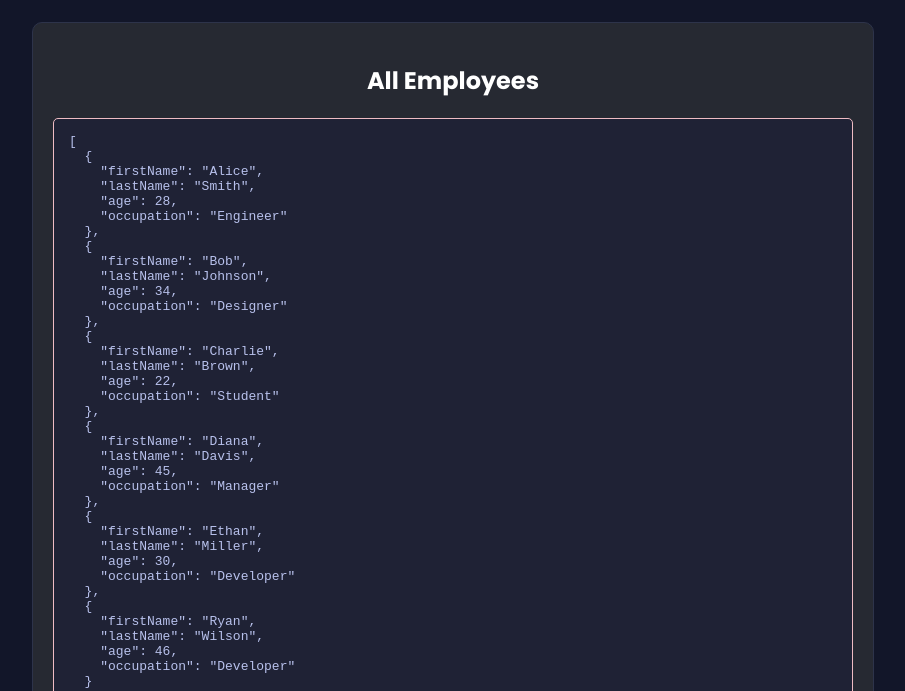
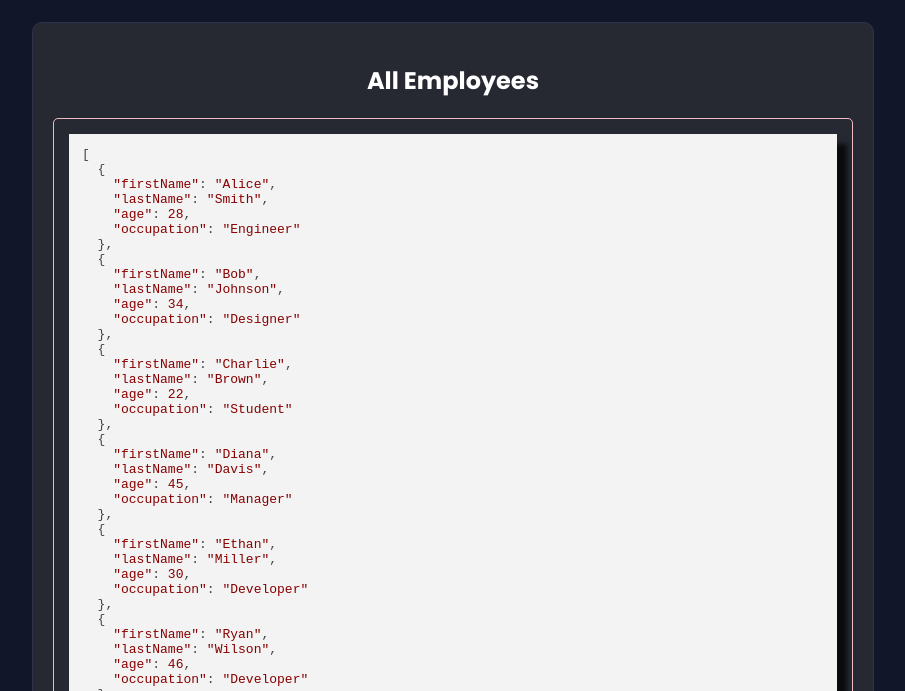
Before and after one commit to RW2023/JavaScriptPractice, a website: page index.html in a window 1280 px wide. Shown: the part 109-800 px from the top of the page, without its empty margins (187-1092 px from the left). Drawn offline with nearby package versions, Linux system fonts and the light colour scheme.

Commit message:
install jshighlight configure import scripts in index.html configure import scripts in app.js style the code

```diff
--- a/app.js
+++ b/app.js
@@ -28,25 +28,37 @@ document.addEventListener('DOMContentLoaded', () => {
 
   displayElement.innerHTML = '<h2>All Employees</h2>';
   displayElement.innerHTML +=
-    '<pre>' + JSON.stringify(employees, null, 2) + '</pre>';
+    '<pre><code class="language-javascript">' +
+    JSON.stringify(employees, null, 2) +
+    '</code></pre>';
 
   displayElement.innerHTML += '<h2>Junior Employees</h2>';
   displayElement.innerHTML +=
-    '<pre>' + JSON.stringify(junior, null, 2) + '</pre>';
+    '<pre><code class="language-javascript">' +
+    JSON.stringify(junior, null, 2) +
+    '</code></pre>';
 
   displayElement.innerHTML += '<h2>Mid-Level Employees</h2>';
   displayElement.innerHTML +=
-    '<pre>' + JSON.stringify(midLevel, null, 2) + '</pre>';
+    '<pre><code class="language-javascript">' +
+    JSON.stringify(midLevel, null, 2) +
+    '</code></pre>';
 
   displayElement.innerHTML += '<h2>Senior Employees</h2>';
   displayElement.innerHTML +=
-    '<pre>' + JSON.stringify(senior, null, 2) + '</pre>';
+    '<pre><code class="language-javascript">' +
+    JSON.stringify(senior, null, 2) +
+    '</code></pre>';
 
   displayElement.innerHTML += '<h2>Student</h2>';
   displayElement.innerHTML +=
-    '<pre>' + JSON.stringify(student, null, 2) + '</pre>';
+    '<pre><code class="language-javascript">' +
+    JSON.stringify(student, null, 2) +
+    '</code></pre>';
 
   displayElement.innerHTML += '<h2>Name to Age Map</h2>';
   displayElement.innerHTML +=
-    '<pre>' + JSON.stringify(nameToAgeMap, null, 2) + '</pre>';
+    '<pre><code class="language-javascript">' +
+    JSON.stringify(nameToAgeMap, null, 2) +
+    '</code></pre>';
 });
--- a/index.html
+++ b/index.html
@@ -5,20 +5,29 @@
   <meta charset="UTF-8">
   <meta name="viewport" content="width=device-width, initial-scale=1.0">
   <meta name="author" content="Ryan E. Wilson">
+  <link rel="stylesheet" href="https://cdnjs.cloudflare.com/ajax/libs/highlight.js/11.9.0/styles/default.min.css">
+  <script src="https://cdnjs.cloudflare.com/ajax/libs/highlight.js/11.9.0/highlight.min.js"></script>
   <link rel="stylesheet" type="text/css" href="./styles.css">
-    <link href="https://fonts.googleapis.com/css?family=Poppins:400,700|Roboto+Slab:400,700&display=swap" rel="stylesheet">
+  <link href="https://fonts.googleapis.com/css?family=Poppins:400,700|Roboto+Slab:400,700&display=swap"
+    rel="stylesheet">
   <title>Js Practice </title>
 </head>
 
 <body>
   <main>
-      <h1>
-        Javascript Practice
-      </h1>
-      <div id="dataDisplay">
+    <h1>
+      Javascript Practice
+    </h1>
+    <div id="dataDisplay">
 
-      </div>
+    </div>
+
+
   </main>
 </body>
 <script src="/app.js"></script>
+<script src="https://cdnjs.cloudflare.com/ajax/libs/highlight.js/11.9.0/languages/go.min.js">
+</script>
+<script>hljs.highlightAll();</script>
+
 </html>
--- a/package.json
+++ b/package.json
@@ -8,5 +8,8 @@
   },
   "keywords": [],
   "author": "Ryan Wilson",
-  "license": "ISC"
+  "license": "ISC",
+  "dependencies": {
+    "highlight.js": "^11.9.0"
+  }
 }
--- a/styles.css
+++ b/styles.css
@@ -83,12 +83,17 @@ h6 {
 }
 
 pre {
-    background-color: var(--secondary);
-    color: var(--main);
+    /* background-color: var(--secondary); */
     border: 1px solid var(--highlight);
     padding: 15px;
     border-radius: 5px;
     overflow-x: auto;
+}
+
+
+    code {
+        -webkit-box-shadow: 10px 10px 5px 0px rgba(0,0,0,0.75);
+        -moz-box-shadow: 10px 10px 5px 0px rgba(0,0,0,0.75);
 }
 
 #dataDisplay h2 {
```
Also changed, not shown: 2 other files.
